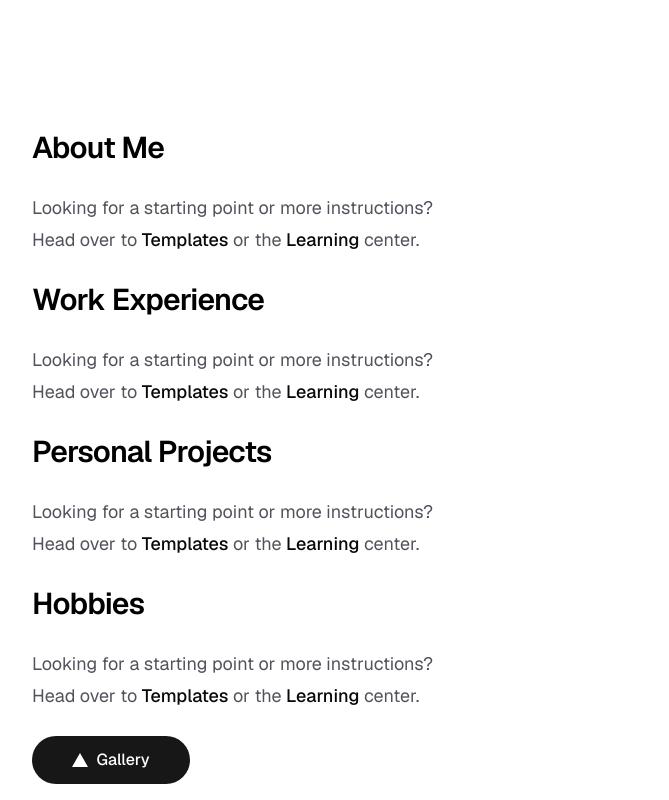
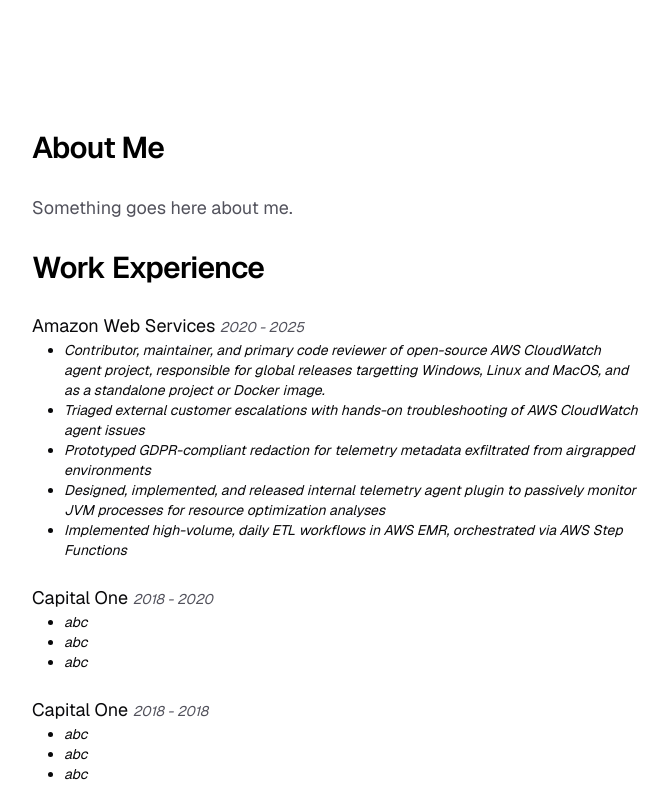
Before and after one commit to SaxyPandaBear/saxypandabear.github.io, a Next.js app: page / in a window 1280 px wide. Shown: the top 800 px of the page, without its empty margins (288-957 px from the left). Built offline with nearby package versions, Linux system fonts and the light colour scheme.

Commit message:
add content

```diff
--- a/app/page.tsx
+++ b/app/page.tsx
@@ -12,7 +12,7 @@
           height={20}
           priority
         /> */}
-        <div className="flex flex-col items-center gap-6 text-center sm:items-start sm:text-left">
+        {/* <div className="flex flex-col items-center gap-6 text-center sm:items-start sm:text-left">
           <h1 className="max-w-xs text-3xl font-semibold leading-10 tracking-tight text-black dark:text-zinc-50">
             About Me
           </h1>
@@ -34,50 +34,64 @@
             center.
           </p>
           <div />
+        </div> */}
+        <div className="flex flex-col items-center gap-6 text-center sm:items-start sm:text-left">
+          <h1 className="max-w-xs text-3xl font-semibold leading-10 tracking-tight text-black dark:text-zinc-50">
+            About Me
+          </h1>
+          <p className="max-w-md text-lg leading-8 text-zinc-600 dark:text-zinc-400">
+            Something goes here about me.
+          </p>
+          <div />
         </div>
         <div className="flex flex-col items-center gap-6 text-center sm:items-start sm:text-left">
           <h1 className="max-w-xs text-3xl font-semibold leading-10 tracking-tight text-black dark:text-zinc-50">
             Work Experience
           </h1>
-          <p className="max-w-md text-lg leading-8 text-zinc-600 dark:text-zinc-400">
-            Looking for a starting point or more instructions? Head over to{" "}
-            <a
-              href="https://vercel.com/templates?framework=next.js&utm_source=create-next-app&utm_medium=appdir-template-tw&utm_campaign=create-next-app"
-              className="font-medium text-zinc-950 dark:text-zinc-50"
-            >
-              Templates
-            </a>{" "}
-            or the{" "}
-            <a
-              href="https://nextjs.org/learn?utm_source=create-next-app&utm_medium=appdir-template-tw&utm_campaign=create-next-app"
-              className="font-medium text-zinc-950 dark:text-zinc-50"
-            >
-              Learning
-            </a>{" "}
-            center.
-          </p>
+          <div>
+            <p className="max-w-md text-lg text-zinc-600 dark:text-zinc-400">
+            <span className="text-zinc-950 dark:text-zinc-50">Amazon Web Services</span>{" "}<span className="italic text-sm">2020 - 2025</span>
+            </p>
+            <ul className="px-8 list-disc italic text-sm text-zinc-950 dark:text-zinc-50">
+              <li>Contributor, maintainer, and primary code reviewer of open-source AWS CloudWatch agent project, responsible for global releases targetting Windows, Linux and MacOS, and as a standalone project or Docker image.</li>
+              <li>Triaged external customer escalations with hands-on troubleshooting of AWS CloudWatch agent issues</li>
+              <li>Prototyped GDPR-compliant redaction for telemetry metadata exfiltrated from airgrapped environments</li>
+              <li>Designed, implemented, and released internal telemetry agent plugin to passively monitor JVM processes for resource optimization analyses</li>
+              <li>Implemented high-volume, daily ETL workflows in AWS EMR, orchestrated via AWS Step Functions</li>
+            </ul>
+          </div>
+          <div>
+            <p className="max-w-md text-lg text-zinc-600 dark:text-zinc-400">
+            <span className="text-zinc-950 dark:text-zinc-50">Capital One</span>{" "}<span className="italic text-sm">2018 - 2020</span>
+            </p>
+            <ul className="px-8 list-disc italic text-sm text-zinc-950 dark:text-zinc-50">
+              <li>abc</li>
+              <li>abc</li>
+              <li>abc</li>
+            </ul>
+          </div>
+          <div>
+            <p className="max-w-md text-lg text-zinc-600 dark:text-zinc-400">
+            <span className="text-zinc-950 dark:text-zinc-50">Capital One</span>{" "}<span className="italic text-sm">2018 - 2018</span>
+            </p>
+            <ul className="px-8 list-disc italic text-sm text-zinc-950 dark:text-zinc-50">
+              <li>abc</li>
+              <li>abc</li>
+              <li>abc</li>
+            </ul>
+          </div>
           <div />
         </div>
         <div className="flex flex-col items-center gap-6 text-center sm:items-start sm:text-left">
           <h1 className="max-w-xs text-3xl font-semibold leading-10 tracking-tight text-black dark:text-zinc-50">
             Personal Projects
           </h1>
-          <p className="max-w-md text-lg leading-8 text-zinc-600 dark:text-zinc-400">
-            Looking for a starting point or more instructions? Head over to{" "}
-            <a
-              href="https://vercel.com/templates?framework=next.js&utm_source=create-next-app&utm_medium=appdir-template-tw&utm_campaign=create-next-app"
-              className="font-medium text-zinc-950 dark:text-zinc-50"
-            >
-              Templates
-            </a>{" "}
-            or the{" "}
-            <a
-              href="https://nextjs.org/learn?utm_source=create-next-app&utm_medium=appdir-template-tw&utm_campaign=create-next-app"
-              className="font-medium text-zinc-950 dark:text-zinc-50"
-            >
-              Learning
-            </a>{" "}
-            center.
+          <p className="max-w-md text-lg text-zinc-600 dark:text-zinc-400">
+            <span className="text-zinc-950 dark:text-zinc-50">TwitchSongRequests</span>
+          </p>
+          <p className="max-w-md text-md italic leading-4 text-zinc-600 dark:text-zinc-400">
+            Backend service that connects Twitch webhook events to update and queue up songs in a user's
+            Spotify player. Written in Go.
           </p>
           <div />
         </div>
@@ -102,23 +116,6 @@
             </a>{" "}
             center.
           </p>
-          <div className="flex flex-col gap-4 text-base font-medium sm:flex-row">
-          <a
-            className="flex h-12 w-full items-center justify-center gap-2 rounded-full bg-foreground px-5 text-background transition-colors hover:bg-[#383838] dark:hover:bg-[#ccc] md:w-[158px]"
-            href="https://vercel.com/new?utm_source=create-next-app&utm_medium=appdir-template-tw&utm_campaign=create-next-app"
-            target="_blank"
-            rel="noopener noreferrer"
-          >
-            <Image
-              className="dark:invert"
-              src="/vercel.svg"
-              alt="Vercel logomark"
-              width={16}
-              height={16}
-            />
-            Gallery
-          </a>
-        </div>
         </div>
       </main>
     </div>
--- a/next.config.ts
+++ b/next.config.ts
@@ -7,23 +7,6 @@
    * @see https://nextjs.org/docs/app/building-your-application/deploying/static-exports
    */
   output: "export",
-
-  /**
-   * Set base path. This is the slug of your GitHub repository.
-   *
-   * @see https://nextjs.org/docs/app/api-reference/next-config-js/basePath
-   */
-  basePath: "/saxypandabear.github.io",
-
-  /**
-   * Disable server-based image optimization. Next.js does not support
-   * dynamic features with static exports.
-   *
-   * @see https://nextjs.org/docs/app/api-reference/components/image#unoptimized
-   */
-  images: {
-    unoptimized: true,
-  },
 };
 
 export default nextConfig;
```
